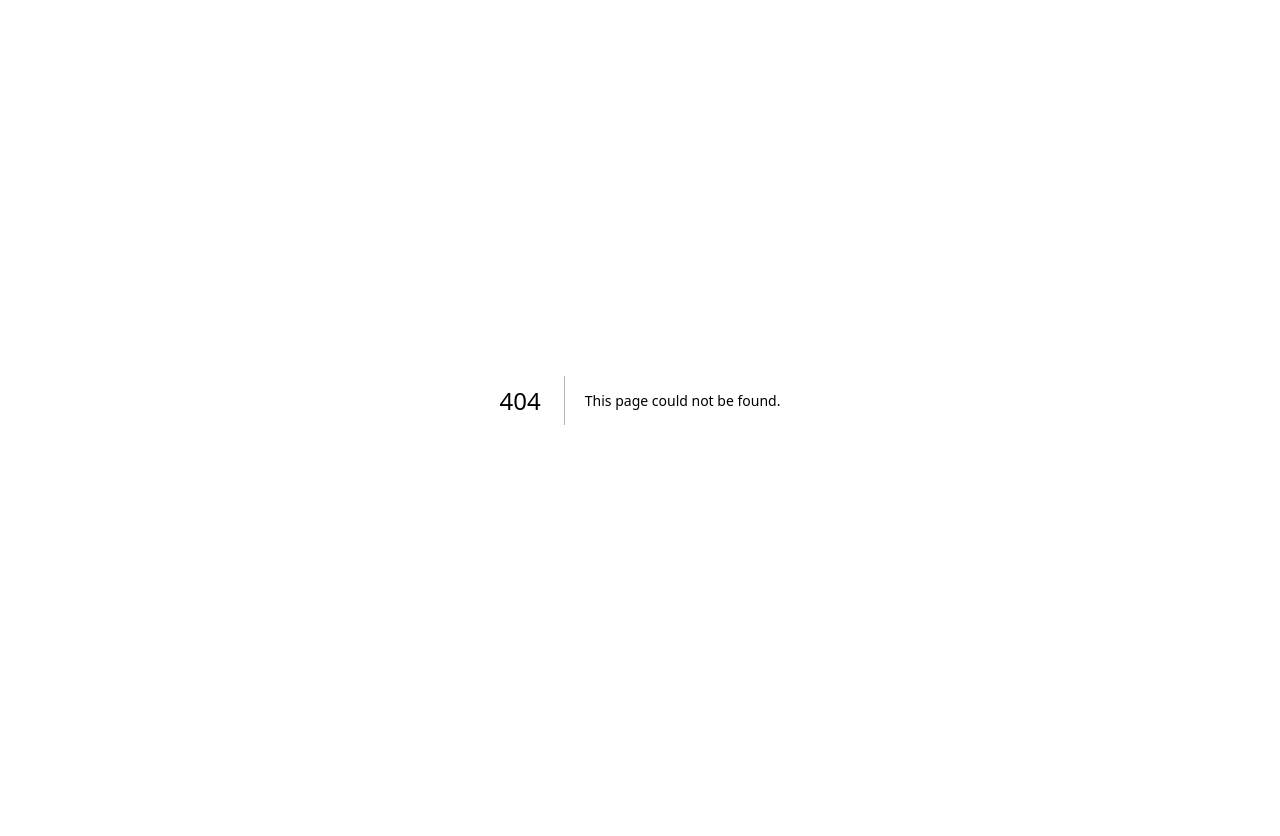
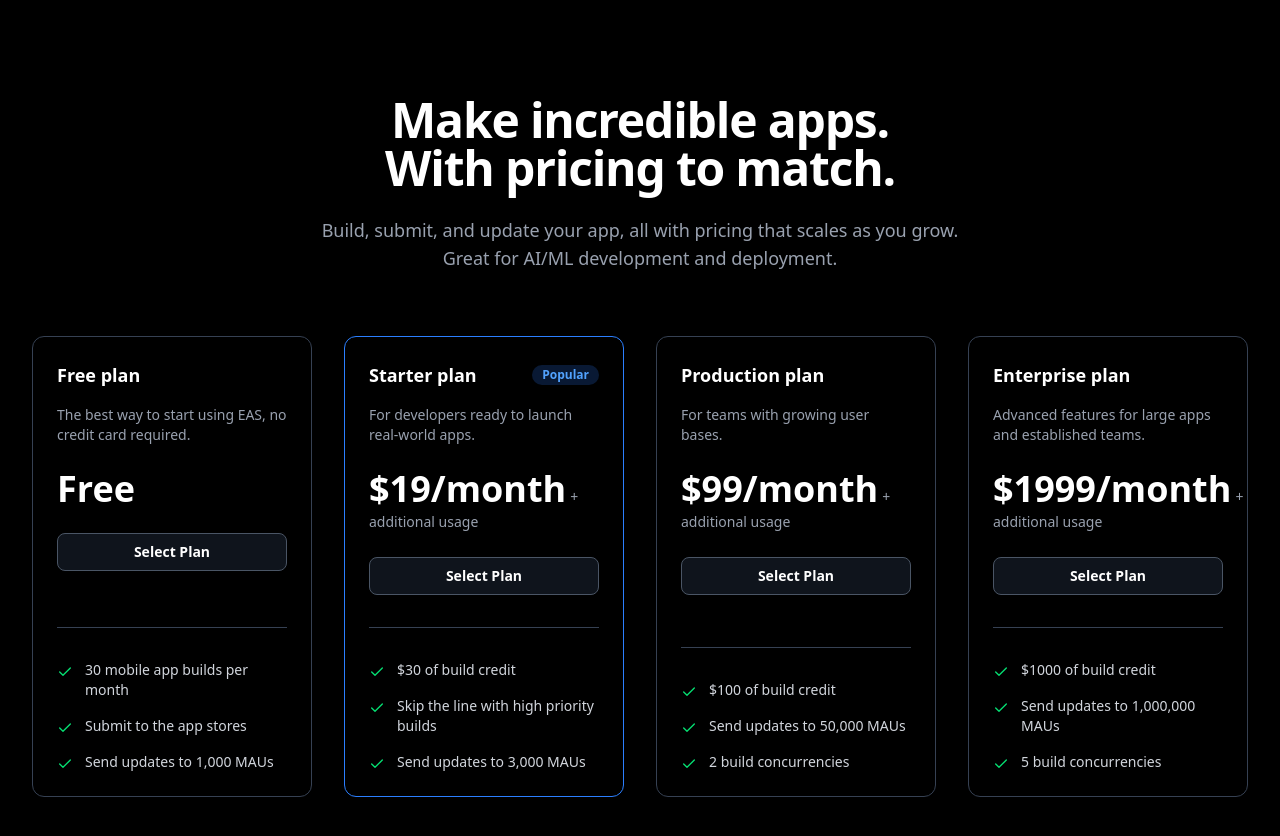
Before and after one commit to tensor-base/tensorbase.co, a Next.js app: page /pricing in a window 1280 px wide. Before the commit this address had no page. Shown: the top 836 px of the page. Before the commit the page ends 800 px from the top, so only its background shows below. Built offline with nearby package versions, Linux system fonts and the light colour scheme.

Commit message:
create pricing page

```diff
--- /dev/null
+++ b/src/app/pricing/page.tsx
@@ -0,0 +1,122 @@
+import { Check } from 'lucide-react';
+import { Metadata } from 'next';
+
+export const metadata: Metadata = {
+    title: "Tensor Base - Pricing",
+    description: "Choose a plan that works for you.",
+};
+
+const pricingPlans = [
+    {
+        name: 'Free plan',
+        description: 'The best way to start using EAS, no credit card required.',
+        price: 'Free',
+        priceDetail: '',
+        isPopular: false,
+        features: [
+            '30 mobile app builds per month',
+            'Submit to the app stores',
+            'Send updates to 1,000 MAUs',
+        ],
+    },
+    {
+        name: 'Starter plan',
+        description: 'For developers ready to launch real-world apps.',
+        price: '$19/month',
+        priceDetail: '+ additional usage',
+        isPopular: true,
+        features: [
+            '$30 of build credit',
+            'Skip the line with high priority builds',
+            'Send updates to 3,000 MAUs',
+        ],
+    },
+    {
+        name: 'Production plan',
+        description: 'For teams with growing user bases.',
+        price: '$99/month',
+        priceDetail: '+ additional usage',
+        isPopular: false,
+        features: [
+            '$100 of build credit',
+            'Send updates to 50,000 MAUs',
+            '2 build concurrencies',
+        ],
+    },
+    {
+        name: 'Enterprise plan',
+        description: 'Advanced features for large apps and established teams.',
+        price: '$1999/month',
+        priceDetail: '+ additional usage',
+        isPopular: false,
+        features: [
+            '$1000 of build credit',
+            'Send updates to 1,000,000 MAUs',
+            '5 build concurrencies',
+        ],
+    },
+];
+
+const PricingPage = () => {
+    return (
+        <div className="bg-black text-white min-h-screen">
+            <div className="max-w-7xl mx-auto py-24 px-4 sm:px-6 lg:px-8">
+                {/* Header */}
+                <div className="text-center">
+                    <h1 className="text-4xl md:text-5xl font-bold tracking-tight">
+                        Make incredible apps.
+                        <br />
+                        With pricing to match.
+                    </h1>
+                    <p className="mt-6 max-w-2xl mx-auto text-lg text-gray-400">
+                        Build, submit, and update your app, all with pricing that scales as you grow. Great for AI/ML development and deployment.
+                    </p>
+                </div>
+
+                {/* Pricing Grid */}
+                <div className="mt-16 grid grid-cols-1 md:grid-cols-2 lg:grid-cols-4 gap-8">
+                    {pricingPlans.map((plan) => (
+                        <div
+                            key={plan.name}
+                            className={`flex flex-col border rounded-xl p-6 ${plan.isPopular ? 'border-blue-500' : 'border-gray-700'}`}
+                        >
+                            <div className="flex-grow">
+                                <div className="flex items-center justify-between">
+                                    <h3 className="text-lg font-semibold">{plan.name}</h3>
+                                    {plan.isPopular && (
+                                        <span className="bg-blue-500/20 text-blue-400 text-xs font-semibold px-2.5 py-0.5 rounded-full">
+                                            Popular
+                                        </span>
+                                    )}
+                                </div>
+                                <p className="mt-4 text-sm text-gray-400">{plan.description}</p>
+                                <div className="mt-6">
+                                    <span className="text-4xl font-bold">{plan.price}</span>
+                                    {plan.priceDetail && (
+                                        <span className="text-sm text-gray-400 ml-1">{plan.priceDetail}</span>
+                                    )}
+                                </div>
+                                <a
+                                    href="#"
+                                    className="mt-6 block w-full text-center rounded-lg border border-gray-600 bg-gray-800/50 px-4 py-2 text-sm font-semibold text-white hover:bg-gray-700/50"
+                                >
+                                    Select Plan
+                                </a>
+                            </div>
+                            <ul className="mt-8 space-y-4 text-sm text-gray-300 border-t border-gray-700 pt-8">
+                                {plan.features.map((feature) => (
+                                    <li key={feature} className="flex items-start">
+                                        <Check className="w-4 h-4 mr-3 mt-1 text-green-400 flex-shrink-0" />
+                                        <span>{feature}</span>
+                                    </li>
+                                ))}
+                            </ul>
+                        </div>
+                    ))}
+                </div>
+            </div>
+        </div>
+    );
+};
+
+export default PricingPage;
--- a/src/components/home/Footer.tsx
+++ b/src/components/home/Footer.tsx
@@ -78,7 +78,7 @@
 
         {/* Bottom section with legal links */}
         <div className="mt-16 pt-8 border-t border-white/10 flex flex-col sm:flex-row justify-between items-center text-sm text-gray-400">
-          <p className="text-center sm:text-left">&copy; {new Date().getFullYear()} Tensor Base. An Intercom Product.</p>
+          <p className="text-center sm:text-left">&copy; {new Date().getFullYear()} Tensor Base</p>
           <div className="flex flex-wrap justify-center items-center space-x-4 mt-4 sm:mt-0">
             <a href="#" className="hover:text-white">Terms</a>
             <a href="#" className="hover:text-white">Privacy</a>
```
